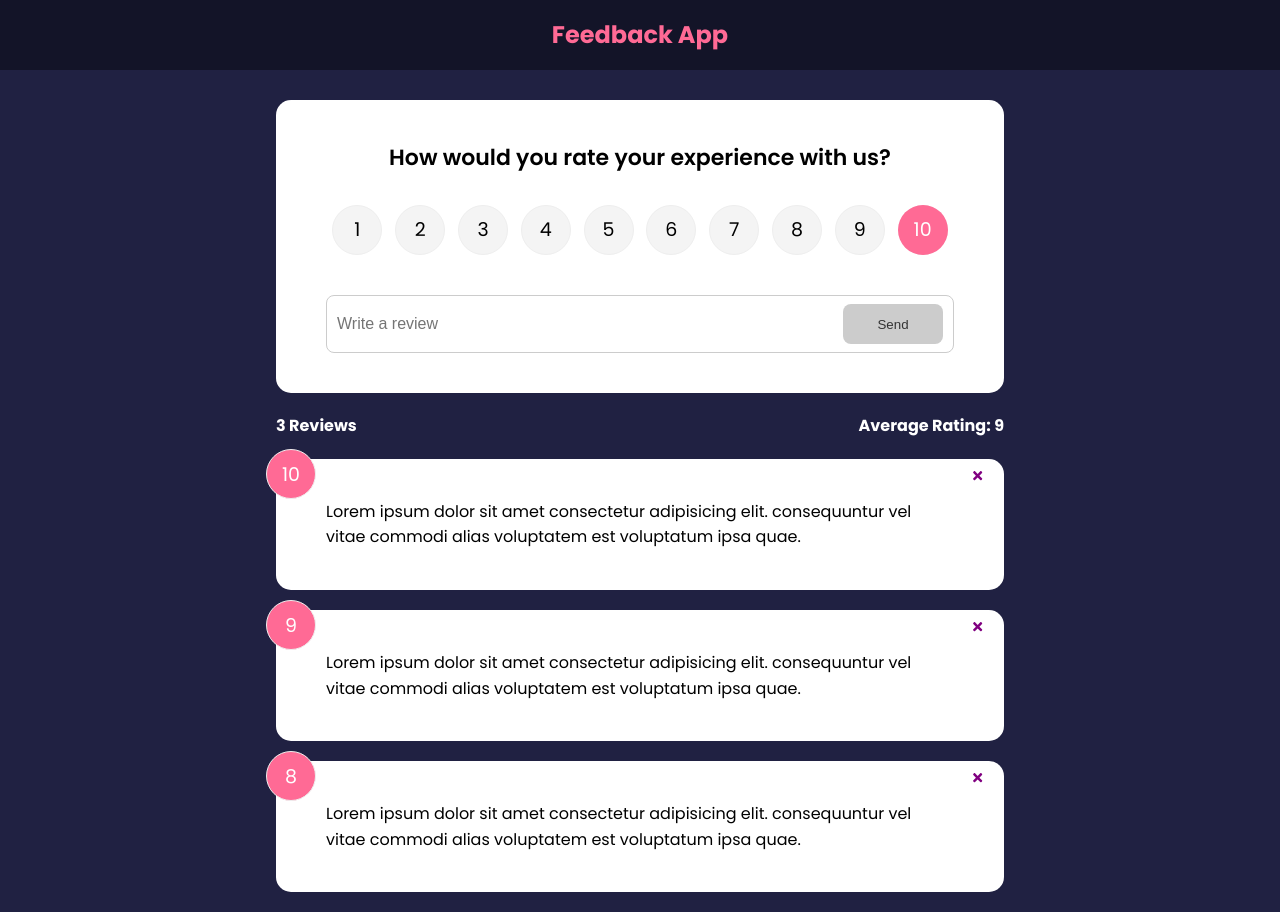
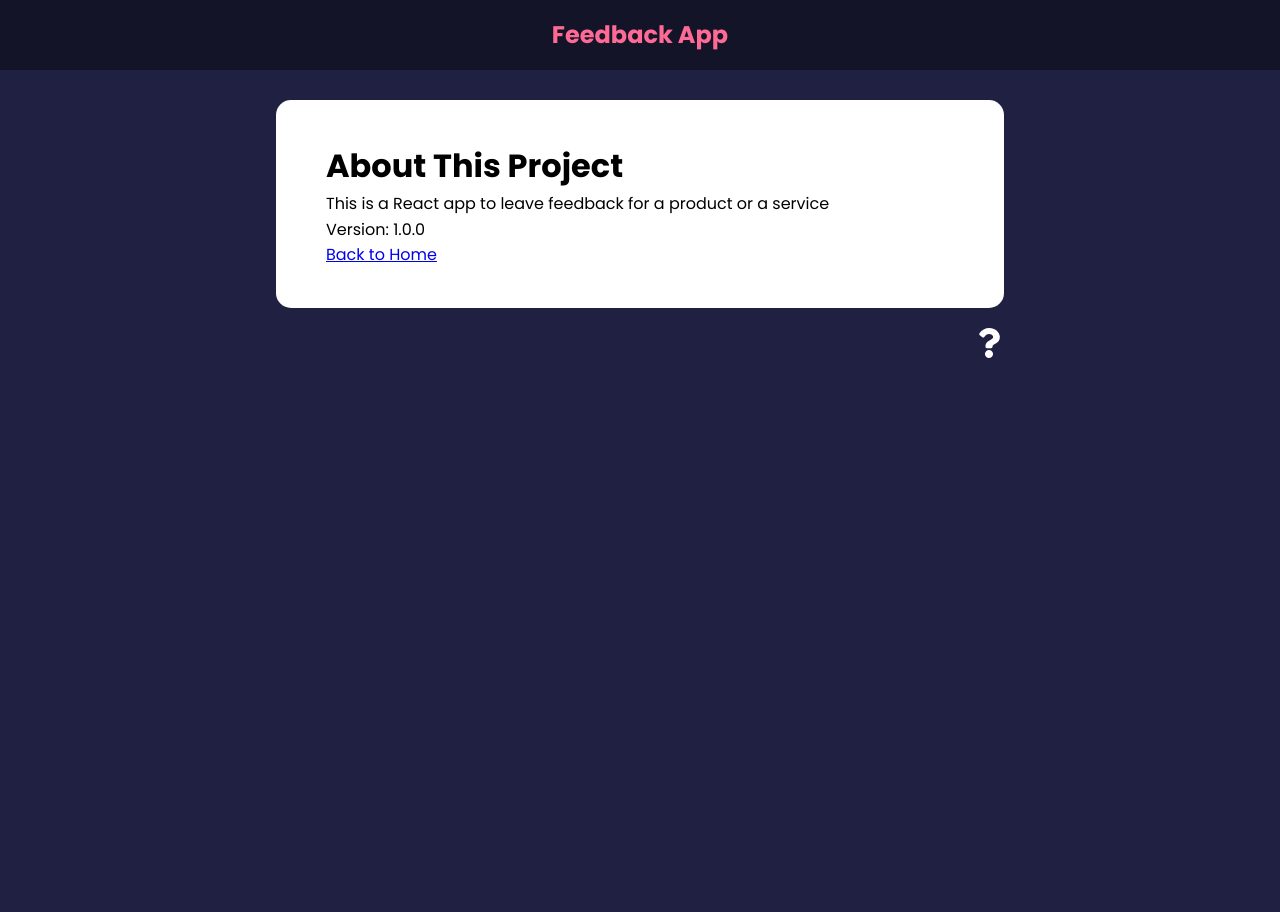
Before and after one commit to titasas/feedback-app, a React (Create React App) app in the folder feedback-app/: page /about in a window 1280 px wide. After the commit the page ends 800 px from the top, so only its background shows below. Built offline with nearby package versions, Linux system fonts and the light colour scheme.

Commit message:
Change a hrefs with react Links

```diff
--- a/feedback-app/package.json
+++ b/feedback-app/package.json
@@ -10,6 +10,7 @@
     "react": "^18.2.0",
     "react-dom": "^18.2.0",
     "react-icons": "^4.6.0",
+    "react-router-dom": "^6.4.3",
     "react-scripts": "5.0.1",
     "uuid": "^9.0.0",
     "web-vitals": "^2.1.4"
--- a/feedback-app/src/App.js
+++ b/feedback-app/src/App.js
@@ -1,10 +1,13 @@
 import { v4 as uuidv4 } from "uuid";
+import { BrowserRouter as Router, Route, Routes } from "react-router-dom";
 import { useState } from "react";
 import { Header } from "./components/Header";
 import { FeedbackList } from "./components/FeedbackList";
 import { FeedbackData } from "./data/FeedbackData";
 import { FeedbackStats } from "./components/FeedbackStats";
 import { FeedbackForm } from "./components/FeedbackForm";
+import { AboutPage } from "./pages/AboutPage";
+import { AboutIconLink } from "./components/AboutIconLink";
 
 export function App() {
   const [feedback, setFeedback] = useState(FeedbackData);
@@ -21,13 +24,29 @@
   };
 
   return (
-    <>
+    <Router>
       <Header />
       <div className="container">
-        <FeedbackForm handleAdd={addFeedback} />
-        <FeedbackStats feedback={feedback} />
-        <FeedbackList feedback={feedback} handleDelete={deleteFeedback} />
+        <Routes>
+          <Route
+            exact
+            path="/"
+            element={
+              <>
+                <FeedbackForm handleAdd={addFeedback} />
+                <FeedbackStats feedback={feedback} />
+                <FeedbackList
+                  feedback={feedback}
+                  handleDelete={deleteFeedback}
+                />
+              </>
+            }
+          ></Route>
+          <Route path="/about" element={<AboutPage />} />
+        </Routes>
+
+        <AboutIconLink />
       </div>
-    </>
+    </Router>
   );
 }
--- /dev/null
+++ b/feedback-app/src/Components/AboutIconLink.jsx
@@ -0,0 +1,12 @@
+import { FaQuestion } from "react-icons/fa";
+import { Link } from "react-router-dom";
+
+export function AboutIconLink() {
+  return (
+    <div className="about-link">
+      <Link to="/about">
+        <FaQuestion size={30} />
+      </Link>
+    </div>
+  );
+}
--- /dev/null
+++ b/feedback-app/src/pages/AboutPage.jsx
@@ -0,0 +1,16 @@
+import { Card } from "../components/shared/Card";
+import { Link } from "react-router-dom";
+
+export function AboutPage() {
+  return (
+    <Card>
+      <h1>About This Project</h1>
+      <p>This is a React app to leave feedback for a product or a service</p>
+      <p>Version: 1.0.0</p>
+
+      <p>
+        <Link to="/">Back to Home</Link>
+      </p>
+    </Card>
+  );
+}
```
Also changed, not shown: 1 other file (tests, documents, lock files or other folders).
